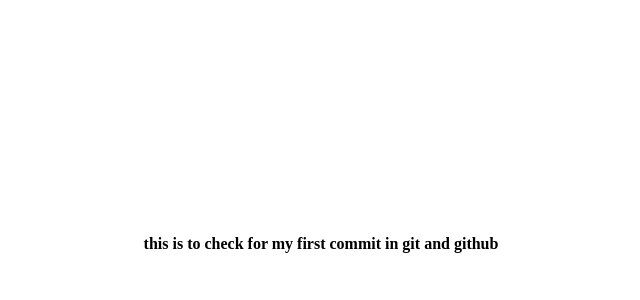
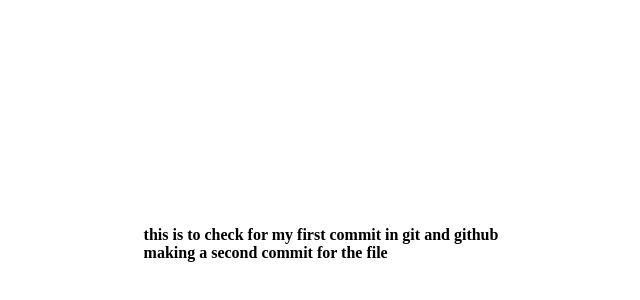
Before and after one commit to austinedavid/git-branching-lessons, a plain HTML site: page index.html in a window 1280 px wide. Shown: the part 156-456 px from the top of the page, without its empty margins (319-959 px from the left). Drawn offline with Linux system fonts and the light colour scheme.

Commit message:
creating a second commit

```diff
--- a/index.html
+++ b/index.html
@@ -10,6 +10,7 @@
 <body>
     <div class="first-div">
         <h4>this is to check for my first commit in git and github</h4>
+        <h4>making a second commit for the file</h4>
     </div>
 </body>
 </html>
```
